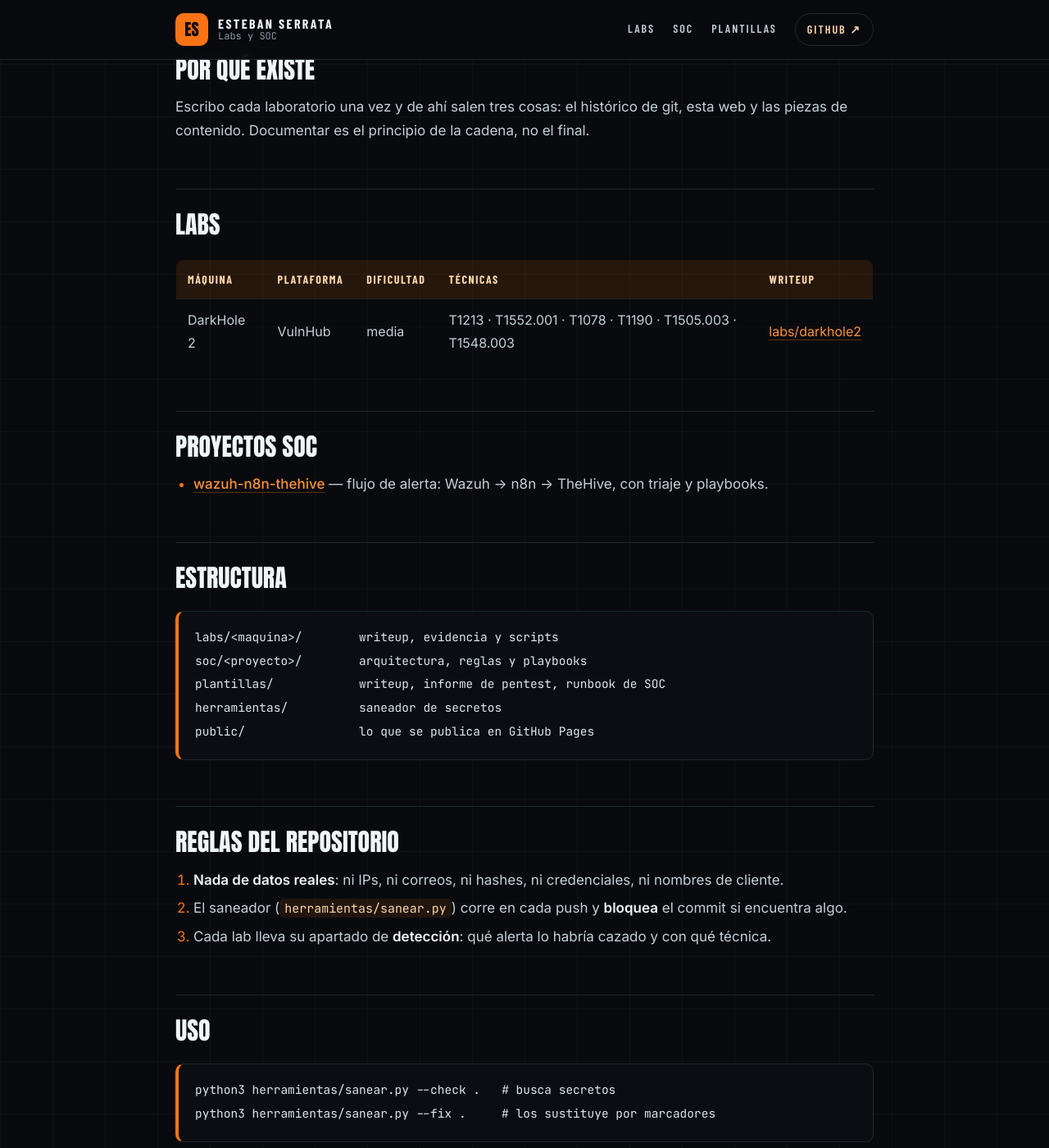
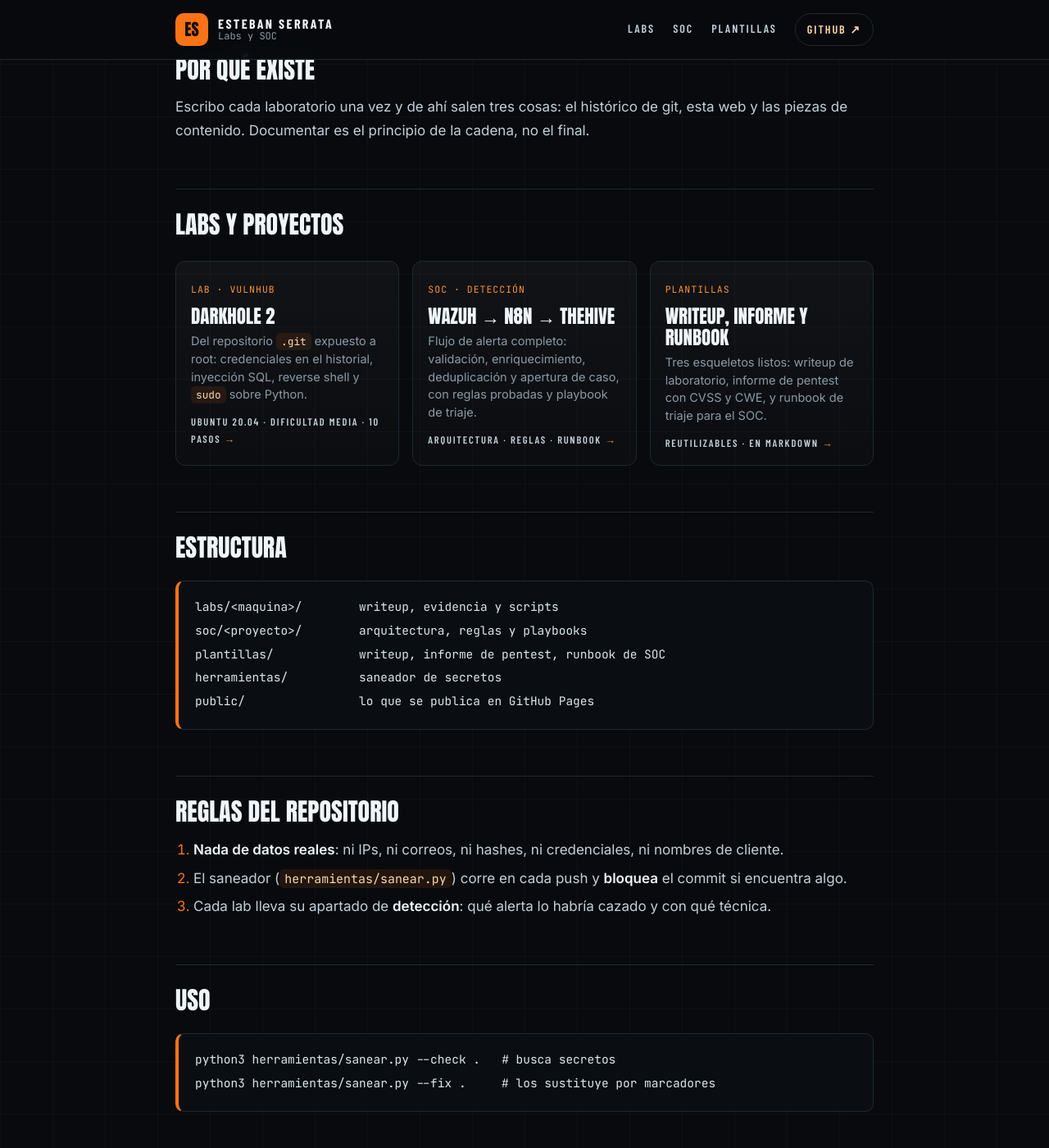
Before and after one commit to estebangalan2007/security-labs, a Jekyll site: the page built from README.md, in a window 1280 px wide and 1400 px high, scrolled down 306 px. Shown: the whole window at 82% size. Built offline with Jekyll 4.4.1, drawn with Linux system fonts in a browser that asks for light colours; our own code applies the rules of GitHub Pages for plain Markdown files.

Commit message:
Portada con tarjetas por lab y proyecto

```diff
--- a/README.md
+++ b/README.md
@@ -10,15 +10,31 @@ máquina del reto: son laboratorios públicos y retirados, y sin ellas el writeu
 Escribo cada laboratorio una vez y de ahí salen tres cosas: el histórico de git, esta web y las
 piezas de contenido. Documentar es el principio de la cadena, no el final.
 
-## Labs
+## Labs y proyectos
 
-| Máquina | Plataforma | Dificultad | Técnicas | Writeup |
-|---|---|---|---|---|
-| DarkHole 2 | VulnHub | media | T1213 · T1552.001 · T1078 · T1190 · T1505.003 · T1548.003 | [labs/darkhole2](labs/darkhole2/) |
-
-## Proyectos SOC
-
-- [wazuh-n8n-thehive](soc/wazuh-n8n-thehive/) — flujo de alerta: Wazuh → n8n → TheHive, con triaje y playbooks.
+<div class="cards">
+  <a class="card" href="labs/darkhole2/">
+    <span class="tag">Lab · VulnHub</span>
+    <h3>DarkHole 2</h3>
+    <p>Del repositorio <code>.git</code> expuesto a root: credenciales en el historial, inyección SQL,
+    reverse shell y <code>sudo</code> sobre Python.</p>
+    <span class="meta">Ubuntu 20.04 · dificultad media · 10 pasos <span class="go">→</span></span>
+  </a>
+  <a class="card" href="soc/wazuh-n8n-thehive/">
+    <span class="tag">SOC · Detección</span>
+    <h3>Wazuh → n8n → TheHive</h3>
+    <p>Flujo de alerta completo: validación, enriquecimiento, deduplicación y apertura de caso, con
+    reglas probadas y playbook de triaje.</p>
+    <span class="meta">Arquitectura · reglas · runbook <span class="go">→</span></span>
+  </a>
+  <a class="card" href="plantillas/writeup.html">
+    <span class="tag">Plantillas</span>
+    <h3>Writeup, informe y runbook</h3>
+    <p>Tres esqueletos listos: writeup de laboratorio, informe de pentest con CVSS y CWE, y runbook
+    de triaje para el SOC.</p>
+    <span class="meta">Reutilizables · en Markdown <span class="go">→</span></span>
+  </a>
+</div>
 
 ## Estructura
 
--- a/assets/css/style.css
+++ b/assets/css/style.css
@@ -102,6 +102,22 @@ blockquote em,blockquote strong{color:#EAF9FC}
 /* ---------- portada: enlaces de índice ---------- */
 main ul li a{font-weight:500}
 
+/* ---------- tarjetas de índice ---------- */
+.cards{display:grid;grid-template-columns:repeat(auto-fit,minmax(250px,1fr));gap:16px;margin:26px 0 10px}
+.card{display:block;border:1px solid var(--line);border-radius:12px;padding:18px 18px 16px;
+  background:linear-gradient(180deg, rgba(255,255,255,.035), rgba(255,255,255,.012));
+  text-decoration:none;border-bottom:1px solid var(--line);transition:.16s}
+.card:hover{border-color:var(--accent);transform:translateY(-2px);
+  box-shadow:0 10px 30px rgba(0,0,0,.35)}
+.card .tag{font-family:"JetBrains Mono",monospace;font-size:11.5px;letter-spacing:1px;
+  text-transform:uppercase;color:var(--accent-bright)}
+.card h3{font-family:"Anton",sans-serif;font-weight:400;text-transform:uppercase;font-size:23px;
+  line-height:1.12;margin:8px 0 6px;letter-spacing:0;color:var(--ink)}
+.card p{margin:0;font-size:14.5px;line-height:1.5;color:var(--muted)}
+.card .meta{display:block;margin-top:12px;font-family:"Barlow Condensed",sans-serif;font-weight:600;
+  letter-spacing:1.8px;text-transform:uppercase;font-size:12.5px;color:var(--soft)}
+.card .go{color:var(--accent-bright)}
+
 /* ---------- pie ---------- */
 .foot{border-top:1px solid var(--line);margin-top:64px;padding:28px 0 44px;
   background:rgba(255,255,255,.015)}
```
